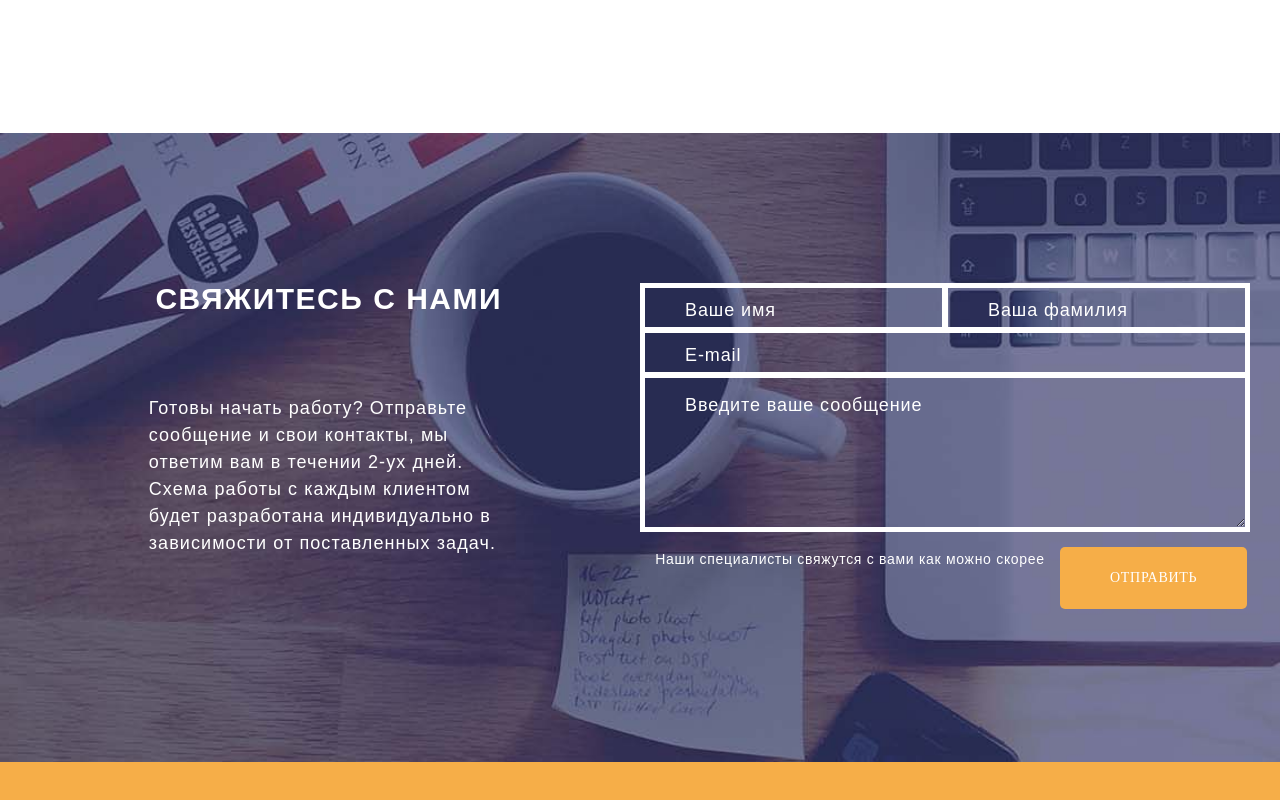
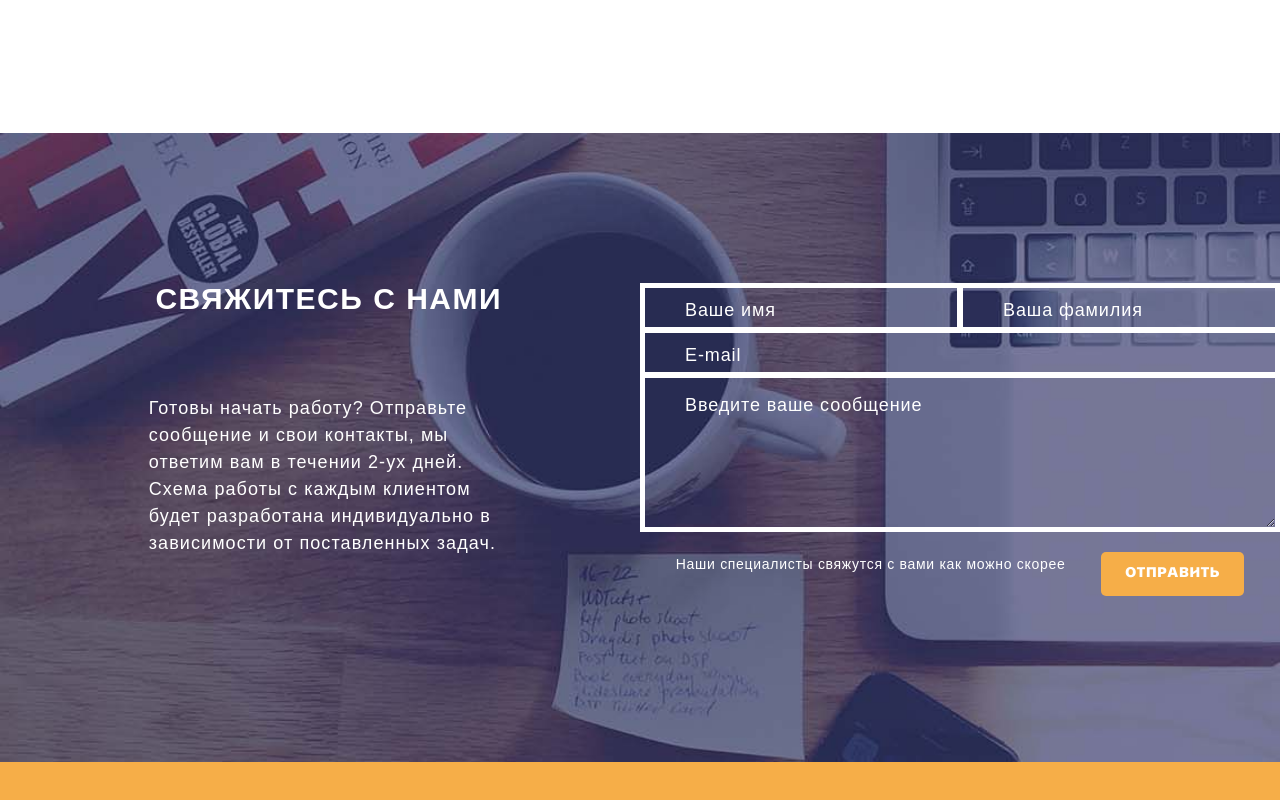
Before and after one commit to chicago86/hw3-it, a plain HTML site: page index.html in a window 1280 px wide. Shown: the part 7559-8359 px from the top of the page. Drawn offline with nearby package versions, Linux system fonts and the light colour scheme; a web font is replaced by a local one.

Commit message:
vse bloky

```diff
--- a/index.html
+++ b/index.html
@@ -228,7 +228,6 @@
         <!-- /.container -->
         </section>
         <!-- /.section-six -->
-
         <section class="section-our">
     <div class="our-top">
         <img src="img/OUR PROJECTS.png" alt="our">
@@ -269,7 +268,6 @@
     </div></div>
         </section>
         <!-- /.section-our -->
-
         <section class="section-seven">
             <div class="container">
                 <div class="row seven-box">
@@ -300,13 +298,11 @@
             <img src="img/outline.jpg" alt="section-9" class="section-9">
         </section>
         <!-- /.section-nine -->
-
         <section class="section-eight">
     <div class="eight-heading">
         <h1>TRADE-IN</h1>
     </div>
     <!-- /.eight-heading -->
-
 <div class="eight-row">
     <div class="eight-col__30">
         <div class="eight-title">
@@ -370,7 +366,6 @@
     </div>
 </div>
 <!-- /.eight-heading__bottom -->
-
         </section>
         <!-- /.section-eight -->
         <section class="section-nine">
@@ -421,23 +416,27 @@
                     <!-- /.col-50 -->
                     <div class="col-50 form-block">
                         <form class="form-footer" action="#" method="get">
-                              <div >
-                                <div class="form-row">
+
+                                <div class="border-form">
+                                    <label class="form-row">
                                         <input  type="text" class="coll-50" placeholder="Ваше имя">
                                         <input type="text" class="coll-50" placeholder="Ваша фамилия">
-                                </div>
-                                <div class="form-row">
-                                    <input type="email" class="coll-100" placeholder="E-mail"></div>
-                              </div>
-                              <div class="form-row">
+                                    </label>
+                                    <label class="form-row">
+                                        <input type="email" class="coll-100" placeholder="E-mail">
+                                    </label>
+
+                                    <label class="form-row">
                                     <textarea id="text-item" placeholder="Введите ваше сообщение"  class="coll-textarea"></textarea>
+                                    </label>
                                 </div>
 
+                              <label class="forma-bottom">
+                                <p class="fom-item">Наши специалисты свяжутся с вами как можно скорее</p>
+                                <button class="form-button">ОТПРАВИТЬ</button>
+                            </label>
                         </form>
-                        <div class="forma-bottom">
-                            <p class="fom-item">Наши специалисты свяжутся с вами как можно скорее</p>
-                            <a href="#" class="form-button">ОТПРАВИТЬ</a>
-                        </div>
+
                     </div>
                     <!-- /.col-50 -->
                 </div>
--- a/style/style.css
+++ b/style/style.css
@@ -49,9 +49,6 @@
     font-display: swap;
 }
 
-
-
-
 *{
     margin: 0;
     padding: 0;
@@ -75,7 +72,6 @@ body{
 }
 
 /* one */
-
 
 .one_section{
     padding: 50px 20px;
@@ -319,11 +315,7 @@ padding-right: 41px;
     padding-right: 15px;
 }
 
-
-
 /* section-four */
-
-
 
 .section-four{
     background: url(../img/four.jpg);
@@ -646,7 +638,6 @@ position: relative;
     line-height: 30px;
     font-weight: 400;
     letter-spacing: 0.05em;
-
 }
 
 .eight-box{
@@ -778,7 +769,9 @@ position: relative;
 }
 
 form{
-    width: 610px;
+    width: 640px;
+}
+.border-form{
     border: 2px solid white;
 }
 .form-row{
@@ -836,7 +829,8 @@ input:focus::placeholder, textarea:focus::placeholder{
 .forma-bottom{
     display: flex;
     justify-content: space-evenly;
-    margin-top: 15px;
+
+    padding: 20px 0;
 }
 .fom-item{
     font-family: Arial;
@@ -847,16 +841,17 @@ input:focus::placeholder, textarea:focus::placeholder{
 }
 
 .form-button{
-    padding: 20px 50px;
-    font-family: 'Parangon 530 C';
+    width: 143px;
+    height: 44px;
+    background-color: #f6ae48;
+    font-family: 'Parangon 530C';
     font-size: 14px;
     letter-spacing: 0.05em;
-    text-decoration: none;
     border: none;
     border-radius: 5px;
-    background-color: #f6ae48;
-    text-decoration: none;
-    color:white;}
+    text-decoration: uppercase;
+    color:white;
+}
 
 
 /* orange */
```
Lines whose indentation alone changed are shown as unchanged.
